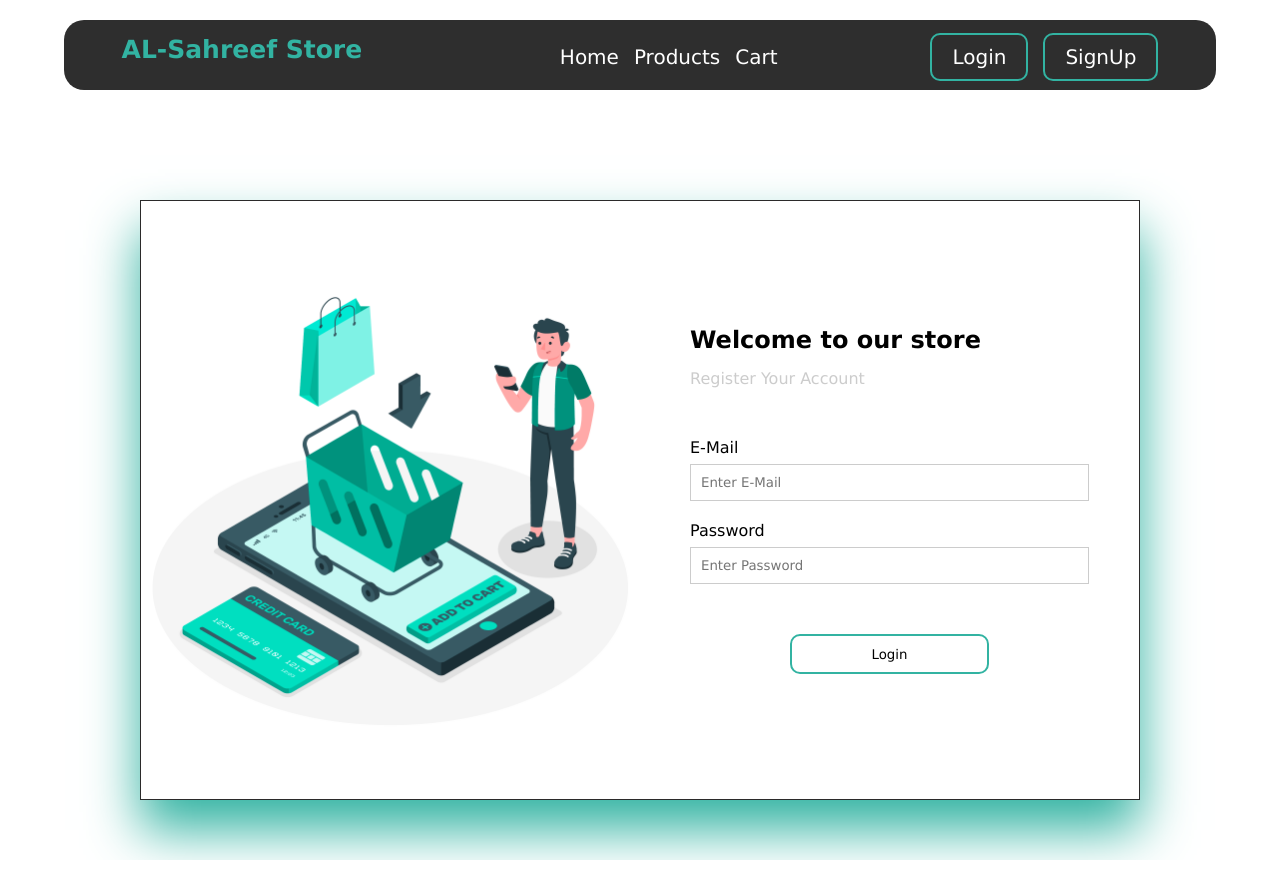
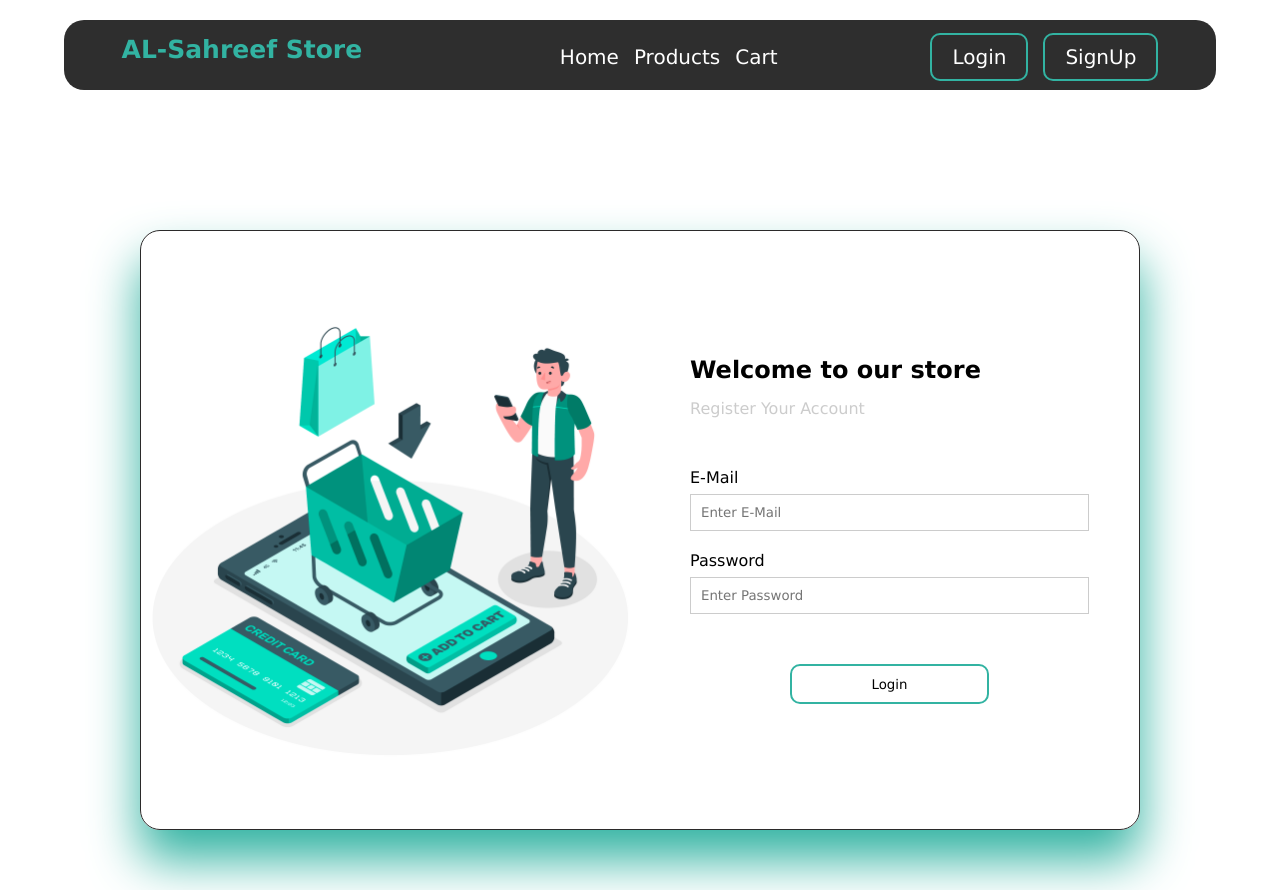
Before and after one commit to shareefmwafy/E-Commerce, a React (Vite) app: page /login in a window 1280 px wide. Before the commit the page ends 860 px from the top, so only its background shows below. Built offline with nearby package versions, Linux system fonts and the light colour scheme.

Commit message:
Edit forms Style

```diff
--- a/src/General-Components/SignIn/sginIn.module.css
+++ b/src/General-Components/SignIn/sginIn.module.css
@@ -10,7 +10,7 @@
   display: flex;
   justify-content: center;
   align-items: center;
-
+  margin-top: 80px;
 
 }
 
@@ -23,7 +23,7 @@
 
 
 .login{
-
+  border-radius: 20px;
   width: 1000px;
   height: 600px;
   display: flex;
--- a/src/General-Components/SignUp/SginUp.module.css
+++ b/src/General-Components/SignUp/SginUp.module.css
@@ -10,6 +10,7 @@
     display: flex;
     justify-content: center;
     align-items: center;
+    margin-top: 80px;
 
 
   }
@@ -23,7 +24,7 @@
 
 
   .sginup{
-
+    border-radius: 20px;
     width: 1000px;
     height: 650px;
     display: flex;
```
